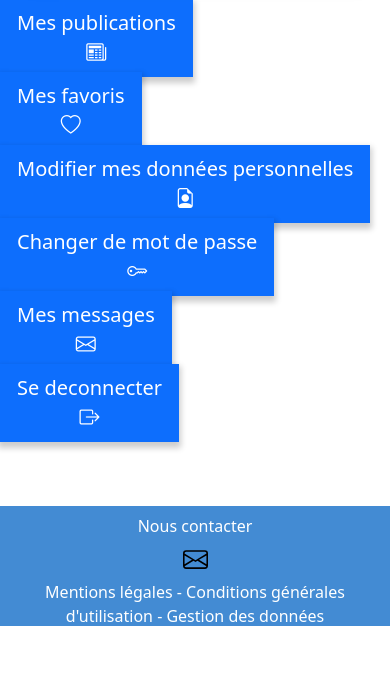
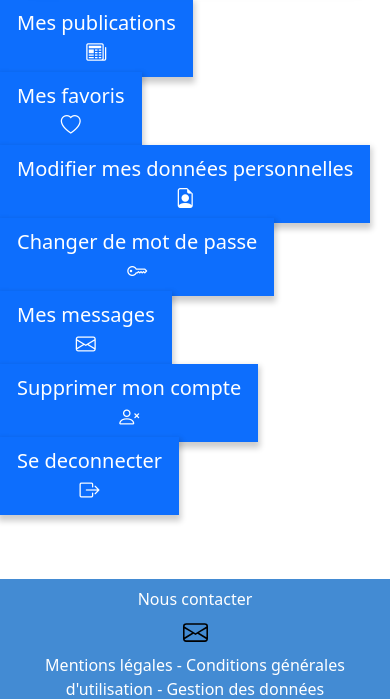
Before and after one commit to gcantagalli76/project, a PHP site: page /moncompte.php in a window 390 px wide. Shown: the part 393-1092 px from the top of the page. Run offline with PHP 8.4, Linux system fonts and the light colour scheme; data that the repository does not hold is empty; some libraries are stand-ins or nearby versions.

Commit message:
delete user

```diff
--- a/a faire.txt
+++ b/a faire.txt
@@ -1,5 +1,3 @@
 A faire pour la prochaine fois :
 
 3 - Faire la partie admin qui doit valider chaques annonce
-
-4 - Faire en sorte que l'utilisateur puisse supprimer son compte
--- a/controllers/controller.php
+++ b/controllers/controller.php
@@ -206,8 +206,11 @@ if (isset($_POST['myPublications'])) {
 }
 
 // au clic sur mes favoris tu renvois sur la pages mes favoris
-if (isset($_POST['myFavorite'])) {
+if (isset($_POST['myFavorite']) && isset($_SESSION['userId'])) {
   header("Location: favoris.php");
+}elseif (isset($_POST['myFavorite']) && !isset($_SESSION['userId'])) {
+  $_SESSION['connectFor'] = 'pour consulter vos favoris';
+  header("Location: connectfor.php");
 }
 
 // au clic sur changer mon mot de passe tu renvois sur la pages changemypwd
@@ -234,12 +237,19 @@ if (isset($_POST['changeMyPwd']) && $emptyModifPwd == 0) {
   }
 }
 
+// au clic sur le bouton pour supprimer le compte utilisateur tu lances la fonction qui supprime le compte
+if (isset($_POST['deleteUser'])) {
+  $userObj->deleteUser();
+  session_destroy();
+}
+
 
 /////////////////////////////////////////////////////////////////////////////ARTICLE//////////////////////////////////////////////////////////////////////
 
 // si il n'y a pas d'email dans la session alors tu renvois l'utilisateur direct sur la page connectpourpubli sinon tu lances le reste
-if (!isset($_SESSION['email']) && isset($_POST['newPublication'])) {
-  header("Location: connectforpublication.php");
+if ((!isset($_SESSION['userId'])) && isset($_POST['newPublication'])) {
+  $_SESSION['connectFor'] = 'pour publier une annonce';
+  header("Location: connectfor.php");
 } else {
   // si il valide la publication alors tu récupère les différents post et photos et lance la fonction pour rajouter l'article dans la bdd
   if (isset($_POST['validPublication']) && $emptyPublication == 0) {
@@ -395,7 +405,7 @@ if (isset($_POST['addFavorite']) && isset($_SESSION['email'])) {
 }
 
 // Si tu clics sur mesfavoris alors tu lances la fonction permettant d'afficher les favoris de l'utilisateur connecté
-if (isset($_SESSION['email'])) {
+if (isset($_SESSION['email']) && isset($_SESSION['userId'])) {
   $displayFavoriteArticleArray = $articleObj->displayArticleFavorite();
 }
 
--- a/models/user.php
+++ b/models/user.php
@@ -103,7 +103,8 @@ class User extends Database
     }
 
     //fonction permettant de modifier les données de l'utilisateur à sa demande
-    public function modifyUser() {
+    public function modifyUser()
+    {
         $database = $this->connectDatabase();
         $lastName = $_POST["lastName"];
         $firstName = $_POST["firstName"];
@@ -112,7 +113,7 @@ class User extends Database
         $zipCode = $_POST["zipCode"];
         $userId = $_SESSION["userId"];
         //on récupère les données remplies sur le compte utilisateur pour les insérer dans la table user et modifier les données de l'utilisateur connecté
-        $myQuery ="UPDATE `_user` SET user_firstname = :firstname, user_lastname = :lastname, user_email = :email, user_city = :city, user_zipcode = :zipcode where USER_ID = :userId";
+        $myQuery = "UPDATE `_user` SET user_firstname = :firstname, user_lastname = :lastname, user_email = :email, user_city = :city, user_zipcode = :zipcode where USER_ID = :userId";
         $queryUser = $database->prepare($myQuery);
         $queryUser->bindValue(':firstname', $firstName, PDO::PARAM_STR);
         $queryUser->bindValue(':lastname', $lastName, PDO::PARAM_STR);
@@ -125,7 +126,8 @@ class User extends Database
     }
 
     //fonction permettant de vérifier que le pwd avant changement est bien celui de l'utilisateur connecté
-    public function verifyPwd(){
+    public function verifyPwd()
+    {
         $userId = $_SESSION["userId"];
         $database = $this->connectDatabase();
         $myQuery = "SELECT USER_PASSWORD FROM `_user` where USER_ID = :userId";
@@ -151,6 +153,15 @@ class User extends Database
     }
 
 
-
-
+    //fonction permettant de supprimer le compte à la demande de l'utilisateur depuis son compte
+    public function deleteUser()
+    {
+        $userId = $_SESSION["userId"];
+        $database = $this->connectDatabase();
+        $myQuery = "DELETE from `article` where USER_ID = :userId; DELETE from `_user` where USER_ID = :userId; DELETE from `articlefavorite` where USER_ID = :userId;";
+        $queryUser = $database->prepare($myQuery);
+        $queryUser->bindValue(':userId', $userId, PDO::PARAM_INT);
+        $queryUser->execute();
+        return $queryUser;
+    }
 }
--- a/moncompte.php
+++ b/moncompte.php
@@ -60,11 +60,11 @@ require './controllers/controller.php';
 
       <div class="row justify-content-center mt-5">
 
-        <div class="col-sm-2">
+        <div class="col-sm-1">
           <button type="submit" class="btn btn-primary btn-lg" name="myPublications">Mes publications <br> <i class="bi bi-newspaper"></i></button>
         </div>
 
-        <div class="col-sm-2">
+        <div class="col-sm-1">
           <button type="submit" class="btn btn-primary btn-lg" name="myFavorite">Mes favoris <br> <i class="bi bi-heart"></i> </button>
         </div>
 
@@ -81,6 +81,10 @@ require './controllers/controller.php';
         </div>
 
         <div class="col-sm-2">
+          <button type="button" class="btn btn-primary btn-lg" data-bs-toggle="modal" data-bs-target="#deleteModal">Supprimer mon compte <br> <i class="bi bi-person-x"></i> </button>
+        </div>
+
+        <div class="col-sm-2">
           <button type="submit" class="btn btn-primary btn-lg" id="disconnect" name="disconnect">Se deconnecter <br> <i class="bi bi-box-arrow-right"></i></button>
         </div>
       </div>
@@ -88,6 +92,31 @@ require './controllers/controller.php';
 
   </div>
 
+  <!-- -------------- -->
+  <!--  UNIQUE MODALE -->
+  <!-- -------------- -->
+  <div class="modal fade" id="deleteModal" tabindex="-1">
+    <div class="modal-dialog modal-dialog-centered">
+      <div class="modal-content">
+        <div class="modal-header bg-danger">
+          <h5 class="modal-title text-white" id="exampleModalLabel">Suppression de votre compte</h5>
+          <button type="button" class="btn-close" data-bs-dismiss="modal" aria-label="Close"></button>
+        </div>
+        <div class="modal-body text-center">
+          <p>Êtes vous sûre de vouloir supprimer votre compte utilisateur ???</p>
+        </div>
+        <div class="modal-footer">
+          <button type="button" class="btn btn-secondary" data-bs-dismiss="modal">Annuler</button>
+          <form action="" method="POST">
+            <button id="deleteUser" name="deleteUser" type="submit" class="btn btn-danger">Supprimer</button>
+          </form>
+        </div>
+      </div>
+    </div>
+  </div>
+  <!-- -------------- -->
+  <!--  UNIQUE MODALE -->
+  <!-- -------------- -->
 
 
   <?php require 'views/footer.php'; ?>
@@ -131,6 +160,23 @@ require './controllers/controller.php';
 
   <?php } ?>
 
+  <?php
+  //après avoir cliqué sur le bouton suppression du User tu lances le message de confirmation et au clic sur ok tu renvoi sur la page d'accueil
+  if (isset($_POST['deleteUser'])) { ?>
+
+    <script>
+      Swal.fire({
+        title: "Suppression de votre compte !",
+        text: "Votre compte utilisateur a bien été supprimé !",
+        icon: "success",
+        confirmButtonColor: '#000'
+      }).then(function() {
+        window.location = "index.php";
+      });
+    </script>
+
+  <?php } ?>
+
 </body>
 
 </html>
```
Also changed, not shown: connectfor.php (renamed from connectforpublication.php, +6 -2 lines).
